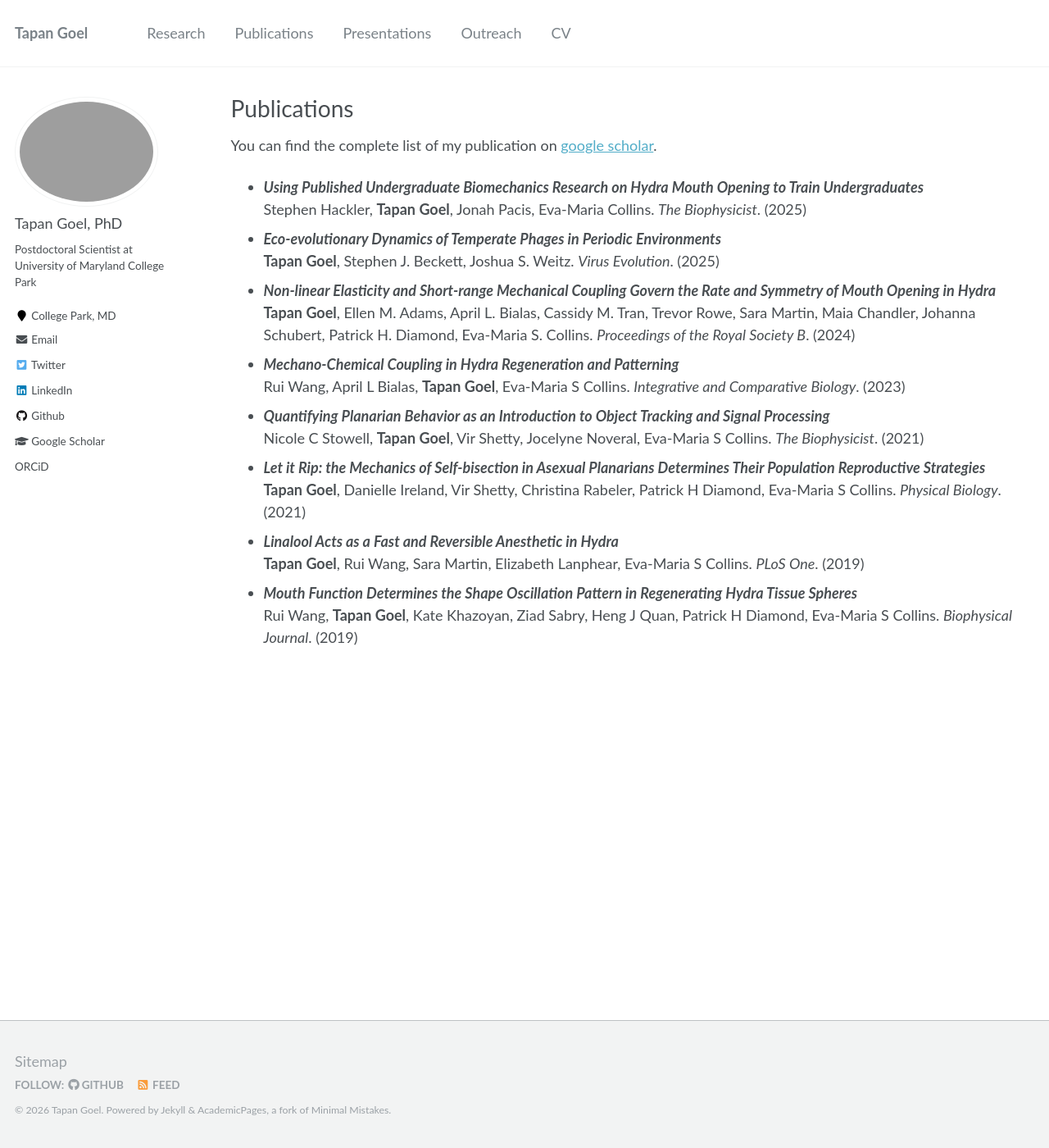
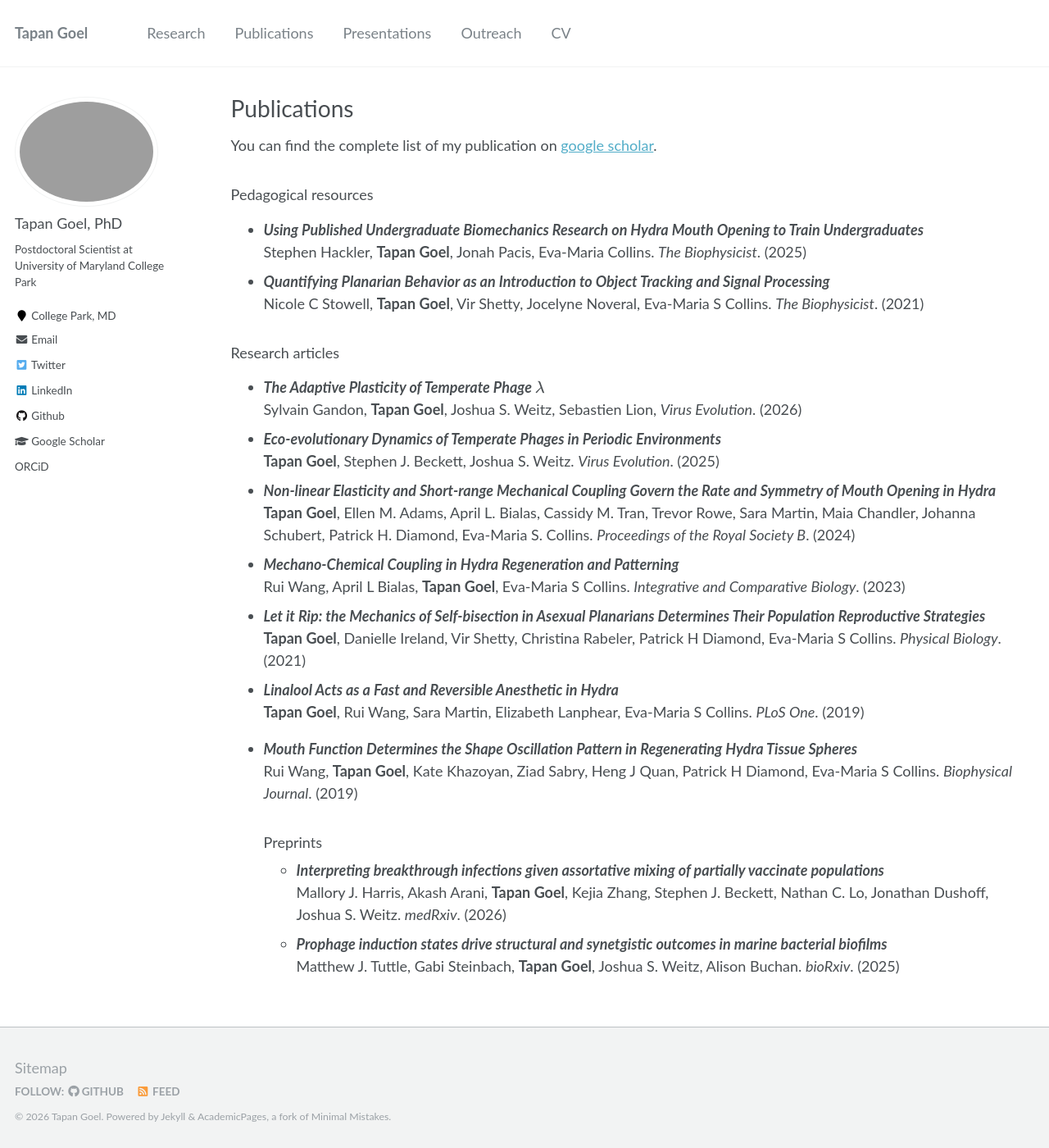
Before and after one commit to tapangoel1994/tapangoel1994.github.io, a Jekyll site: the page built from _pages/publications.md, in a window 1280 px wide and 1400 px high. Shown: the whole window at 82% size. Built offline with Jekyll 4.4.1, drawn with Linux system fonts in a browser that asks for light colours; formulas are drawn with MathJax 3.

Commit message:
Update publications.md

```diff
--- a/_pages/publications.md
+++ b/_pages/publications.md
@@ -7,19 +7,32 @@ author_profile: true
 
 You can find the complete list of my publication on [google scholar](https://scholar.google.com/citations?user=b4GGa8EAAAAJ&hl=en).
 
+### Pedagogical resources
+
 - ***Using Published Undergraduate Biomechanics Research on Hydra Mouth Opening to Train Undergraduates***\
   Stephen Hackler,  **Tapan Goel**, Jonah Pacis, Eva-Maria Collins. _The Biophysicist_. (2025)
+- ***Quantifying Planarian Behavior as an Introduction to Object Tracking and Signal Processing***\
+  Nicole C Stowell, **Tapan Goel**, Vir Shetty, Jocelyne Noveral, Eva-Maria S Collins. _The Biophysicist_. (2021)
+
+### Research articles
+
+- ***The Adaptive Plasticity of Temperate Phage $\lambda$***\
+  Sylvain Gandon, **Tapan Goel**, Joshua S. Weitz, Sebastien Lion, _Virus Evolution_. (2026)
 - ***Eco-evolutionary Dynamics of Temperate Phages in Periodic Environments***\
   **Tapan Goel**, Stephen J. Beckett, Joshua S. Weitz. _Virus Evolution_. (2025)
 - ***Non-linear Elasticity and Short-range Mechanical Coupling Govern the Rate and Symmetry of Mouth Opening in Hydra***\
   **Tapan Goel**, Ellen M. Adams, April L. Bialas, Cassidy M. Tran, Trevor Rowe, Sara Martin, Maia Chandler, Johanna Schubert, Patrick H. Diamond, Eva-Maria S. Collins. _Proceedings of the Royal Society B_. (2024)
 - ***Mechano-Chemical Coupling in Hydra Regeneration and Patterning***\
   Rui Wang, April L Bialas, **Tapan Goel**, Eva-Maria S Collins. _Integrative and Comparative Biology_. (2023)
-- ***Quantifying Planarian Behavior as an Introduction to Object Tracking and Signal Processing***\
-  Nicole C Stowell, **Tapan Goel**, Vir Shetty, Jocelyne Noveral, Eva-Maria S Collins. _The Biophysicist_. (2021)
 - ***Let it Rip: the Mechanics of Self-bisection in Asexual Planarians Determines Their Population Reproductive Strategies***\
   **Tapan Goel**, Danielle Ireland, Vir Shetty, Christina Rabeler, Patrick H Diamond, Eva-Maria S Collins. _Physical Biology_. (2021)
 - ***Linalool Acts as a Fast and Reversible Anesthetic in Hydra***\
   **Tapan Goel**, Rui Wang, Sara Martin, Elizabeth Lanphear, Eva-Maria S Collins. _PLoS One_. (2019)
 - ***Mouth Function Determines the Shape Oscillation Pattern in Regenerating Hydra Tissue Spheres***\
   Rui Wang, **Tapan Goel**, Kate Khazoyan, Ziad Sabry, Heng J Quan, Patrick H Diamond, Eva-Maria S Collins. _Biophysical Journal_. (2019)
+
+  ### Preprints
+  - ***Interpreting breakthrough infections given assortative mixing of partially vaccinate populations***\
+    Mallory J. Harris, Akash Arani, **Tapan Goel**, Kejia Zhang, Stephen J. Beckett, Nathan C. Lo, Jonathan Dushoff, Joshua S. Weitz. _medRxiv_. (2026)
+  - ***Prophage induction states drive structural and synetgistic outcomes in marine bacterial biofilms***\
+    Matthew J. Tuttle, Gabi Steinbach, **Tapan Goel**, Joshua S. Weitz, Alison Buchan. _bioRxiv_. (2025)
```
